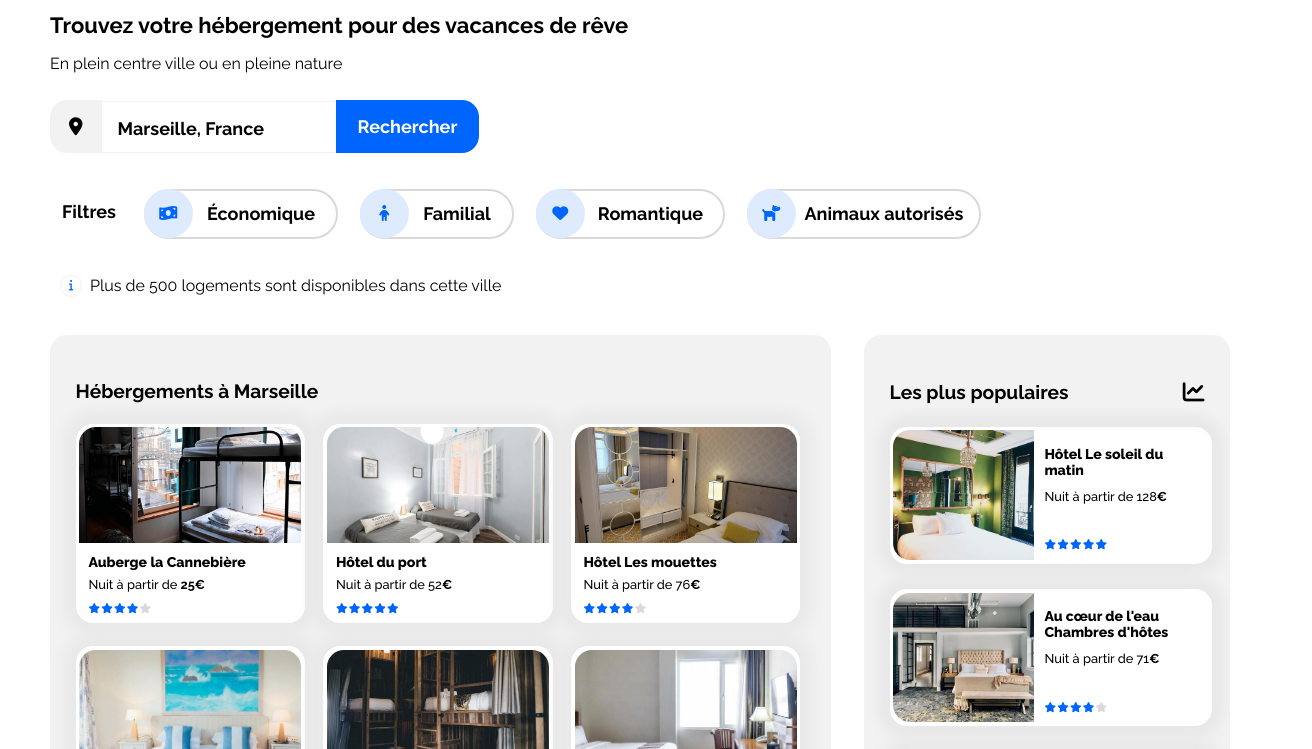
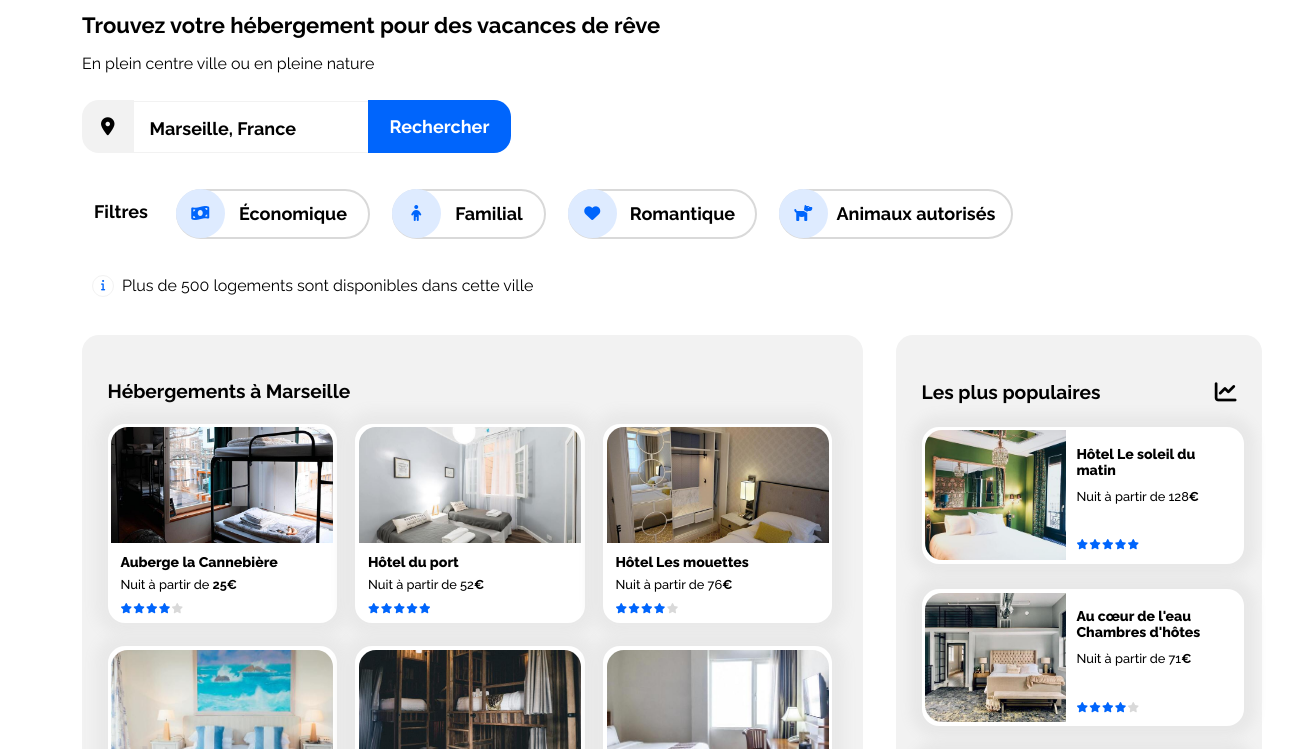
Before and after one commit to OlivierCos/Frontend-Maquette-HTML5-CSS3, a plain HTML site: page index.html in a window 1280 px wide. Shown: the part 129-878 px from the top of the page, 1312 px wide, since content can reach past the window. Drawn offline with Linux system fonts and the light colour scheme.

Commit message:
modif readme

```diff
--- a/style.css
+++ b/style.css
@@ -642,3 +642,11 @@ footer ul {
 .footer_list_c {
   width: 20%;
 }
+
+
+@media screen  and (min-width: 1200px) {
+
+  body{
+    margin: 0 2rem;
+  }
+}
```
